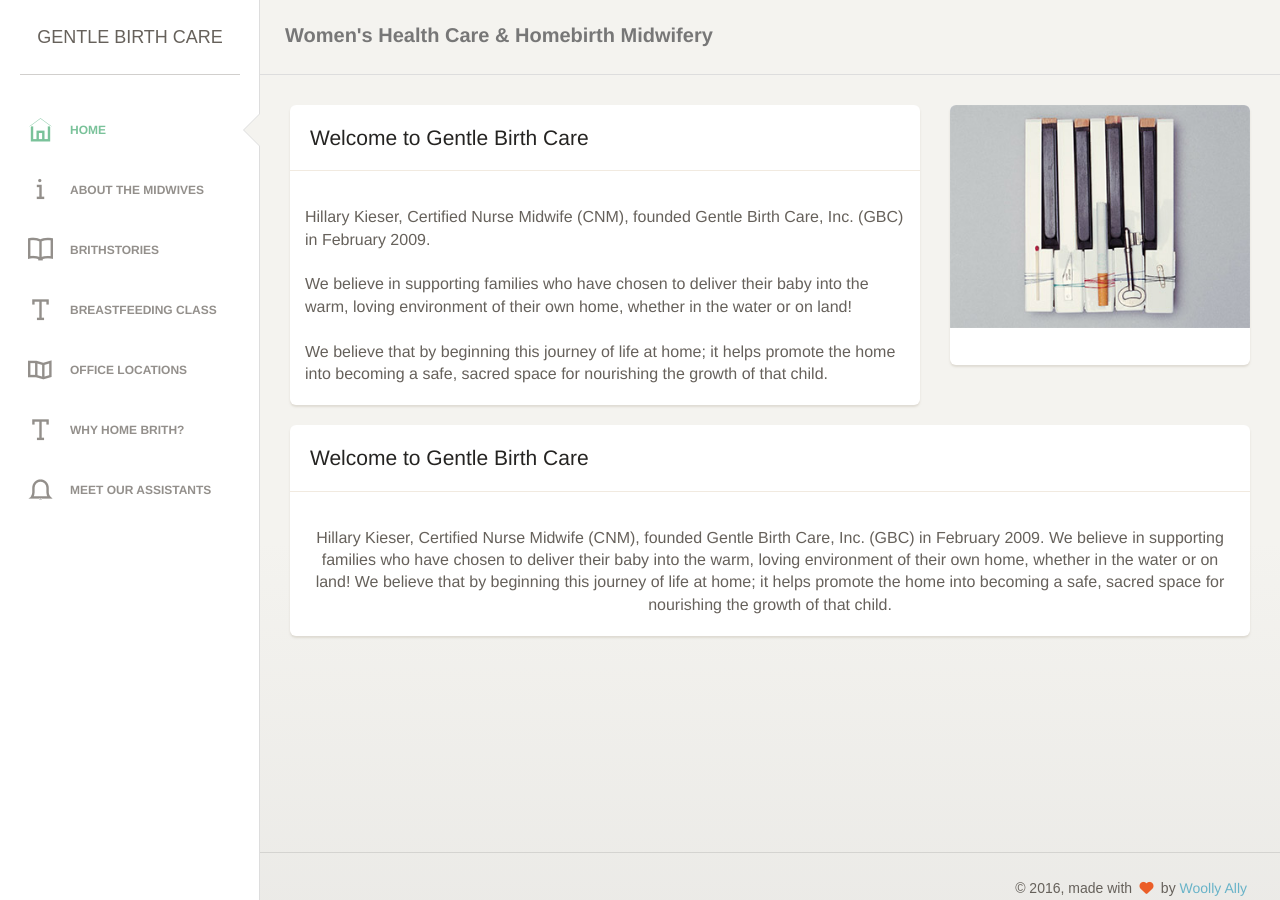
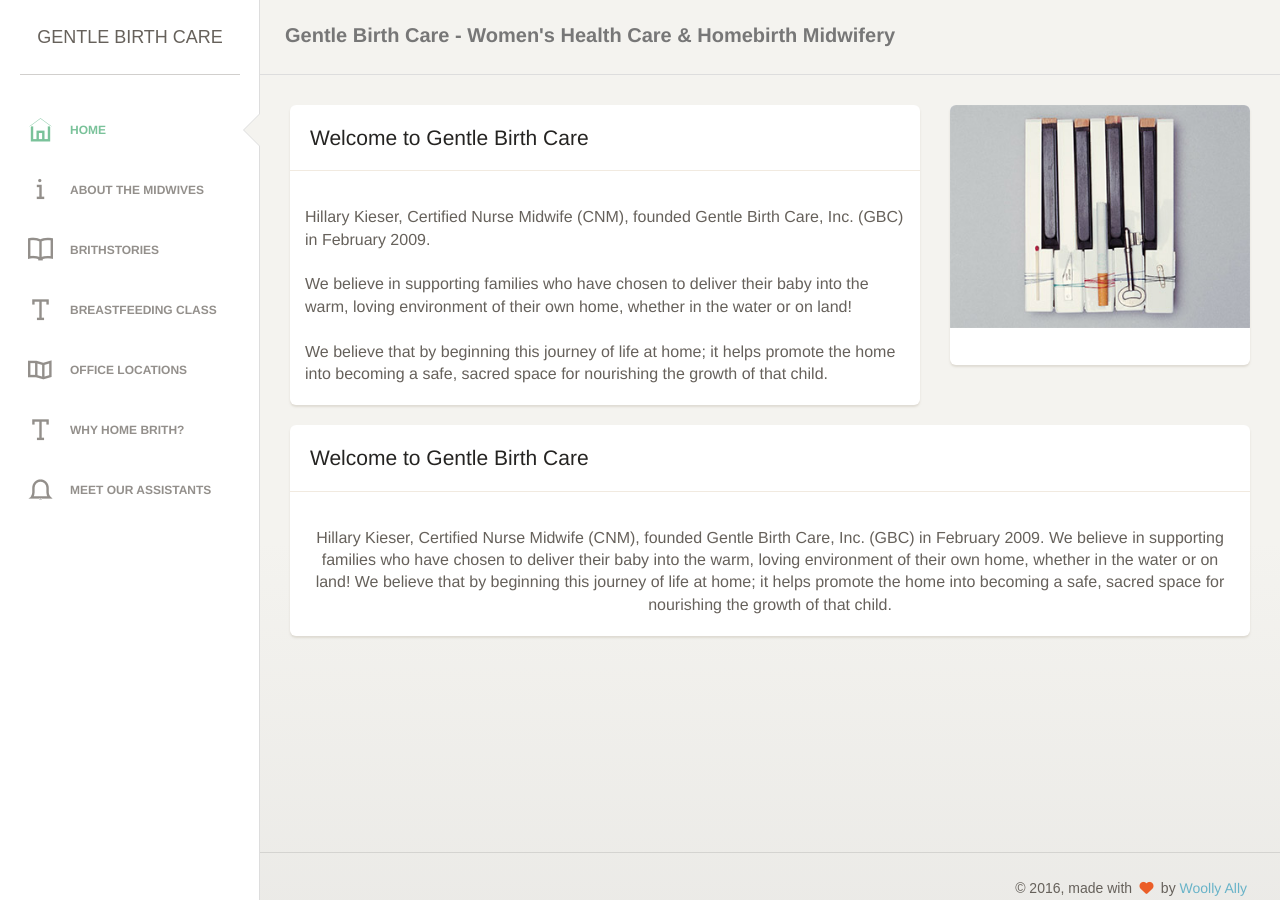
Before and after one commit to WoollyAlly/GentleBirthCare, a Jekyll site: the page built from index.html, in a window 1280 px wide. Built offline with Jekyll 4.4.1, drawn with Linux system fonts in a browser that asks for light colours; nearby versions of some CDN libraries; some web fonts are replaced.

Commit message:
Updated '/_layouts/default.html' via CloudCannon

```diff
--- a/_layouts/default.html
+++ b/_layouts/default.html
@@ -138,7 +138,7 @@
                         <span class="icon-bar bar2"></span>
                         <span class="icon-bar bar3"></span>
                     </button>
-                    <a class="navbar-brand" href="#">Women's Health Care & Homebirth Midwifery</a>
+                    <a class="navbar-brand" href="/">Gentle Birth Care - Women's Health Care & Homebirth Midwifery</a>
                 </div>
                 <div class="collapse navbar-collapse">
       <!--              <ul class="nav navbar-nav navbar-right">-->
```
